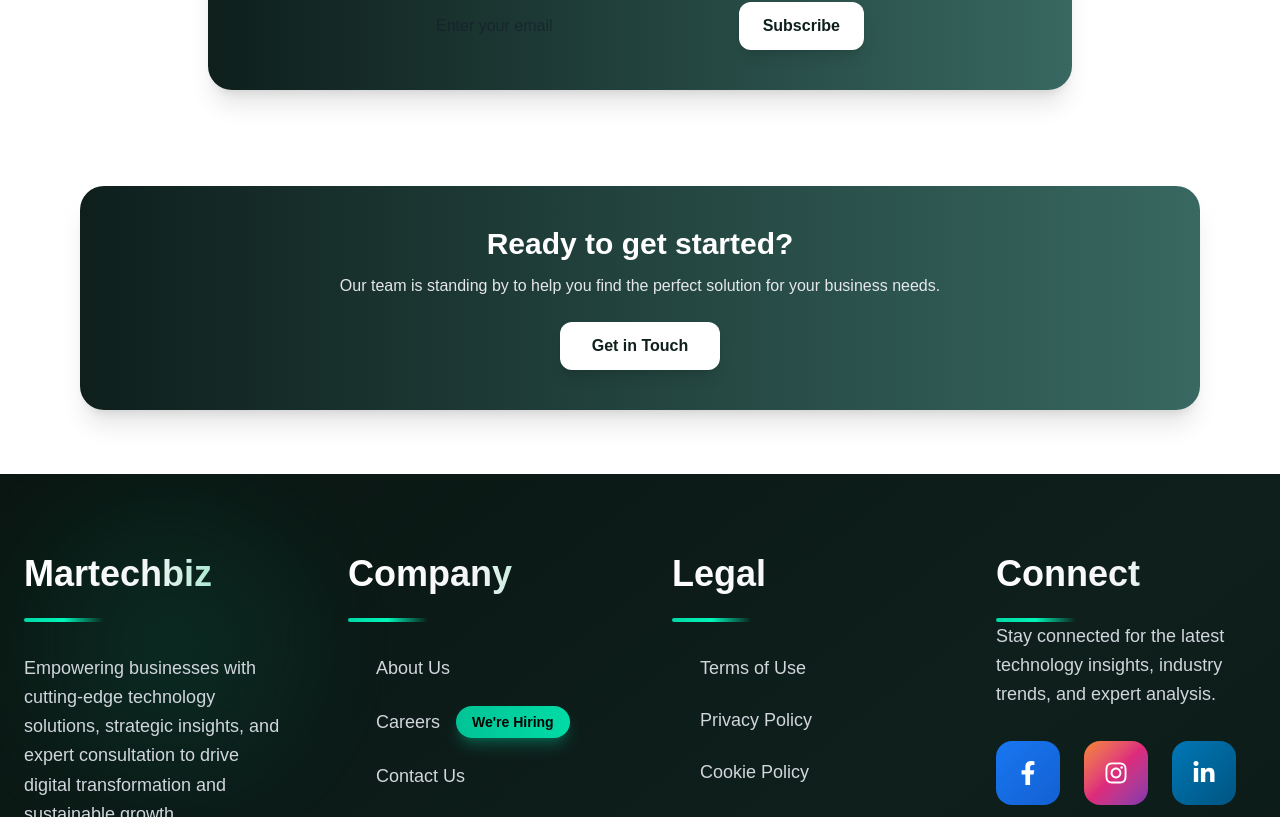
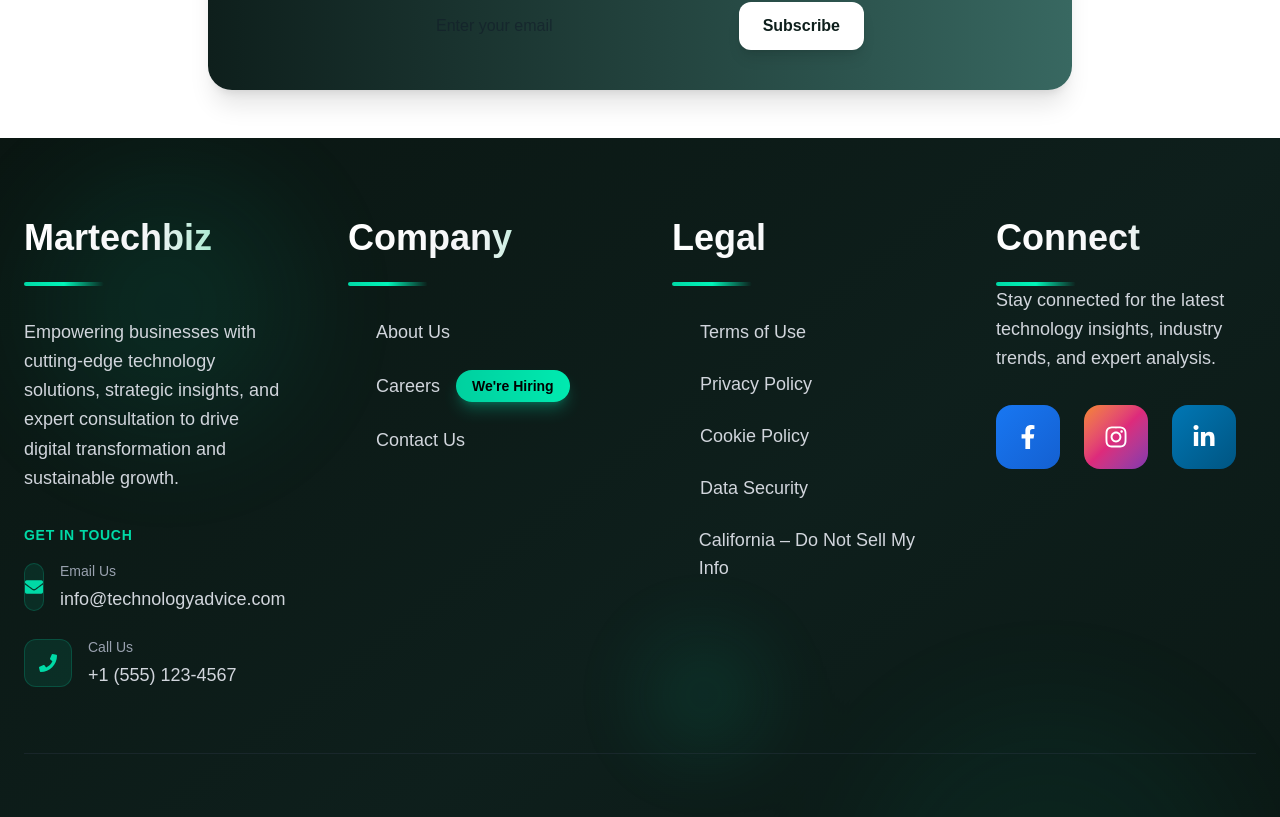
Before and after one commit to md-Gafrujama/the-tech-gafru, a Next.js app: page /About-Us/Contact-us in a window 1280 px wide. Shown: the part 2583-3400 px from the top of the page. Built offline with nearby package versions, Linux system fonts and the light colour scheme.

Commit message:
removes un necessary code

```diff
--- a/src/app/About-Us/Contact-us/page.jsx
+++ b/src/app/About-Us/Contact-us/page.jsx
@@ -915,24 +915,7 @@ export default function ContactPage() {
         </div>
       </div>
 
-      {/* CTA Section */}
-      <div className="max-w-6xl mx-auto px-4 py-12 pb-16">
-        <div className="rounded-3xl p-10 text-center text-white shadow-xl" style={{background: 'linear-gradient(to right, #0E1F1C, #386861)'}}>
-          <h2 className="text-3xl font-bold mb-3">Ready to get started?</h2>
-          <p className="text-gray-200 mb-6 max-w-2xl mx-auto">
-            Our team is standing by to help you find the perfect solution for your business needs.
-          </p>
-          <button
-            onClick={() => {
-              setShowSalesForm(true);
-              setShowGeneralForm(false);
-            }}
-            className="inline-block bg-white text-[#0E1F1C] px-8 py-3 rounded-xl font-semibold hover:bg-green-50 transition-all duration-300 shadow-lg"
-          >
-            Get in Touch
-          </button>
-        </div>
-      </div>
+
     </div>
   );
 }
```
